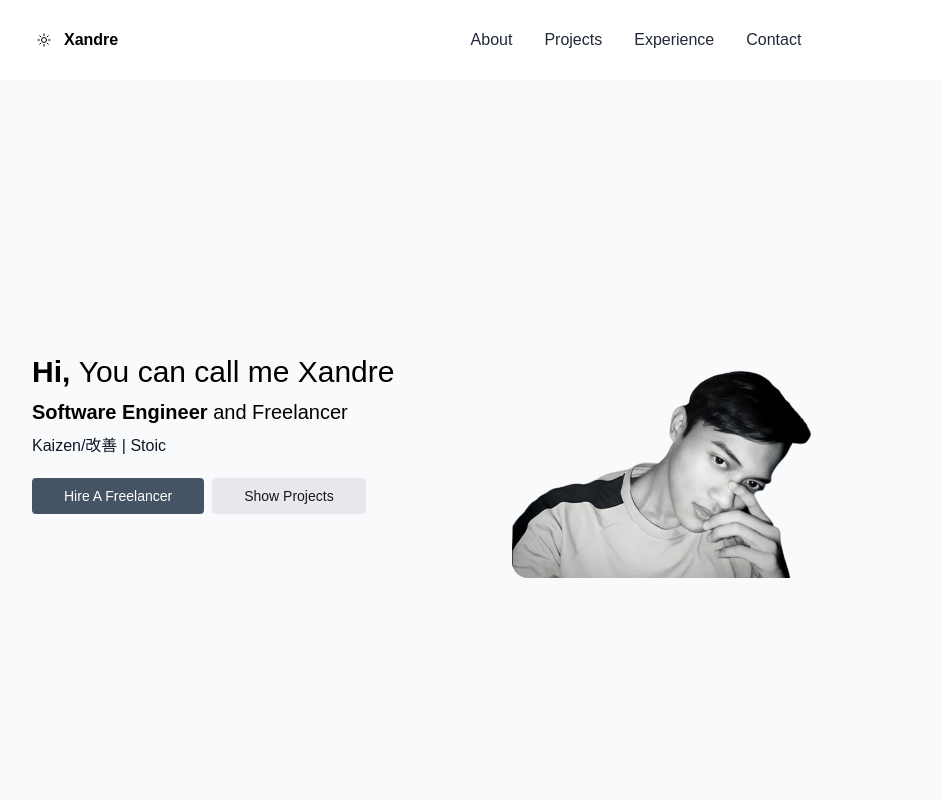
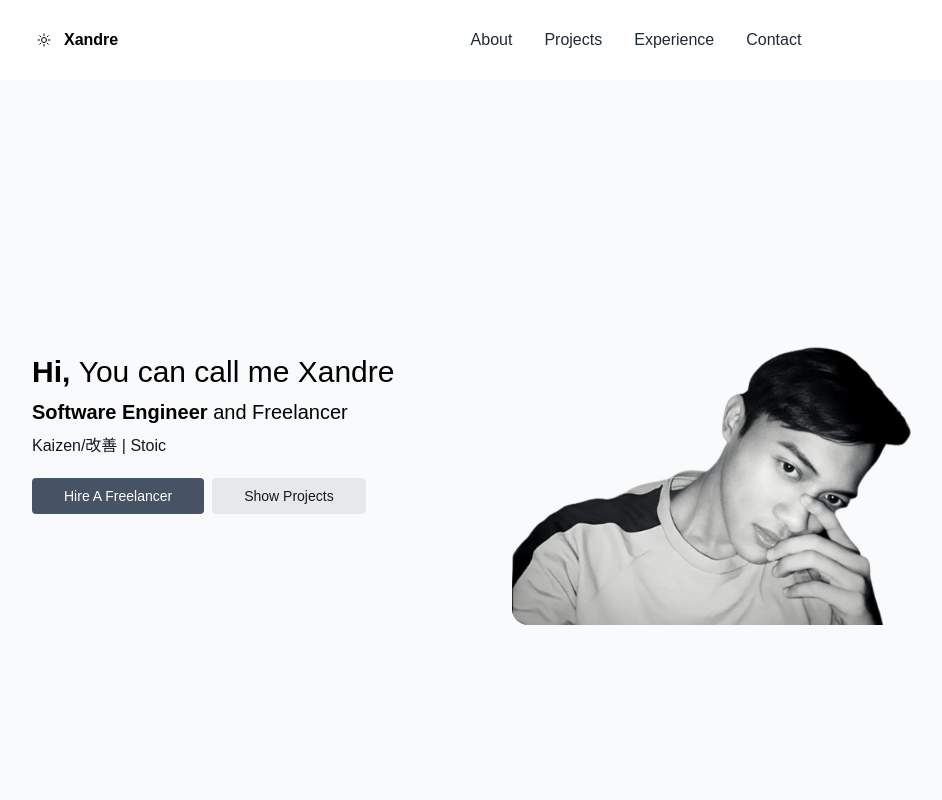
Before and after one commit to Alex-Xandre/open-source-templates, a React (Vite) app: page / in a window 1280 px wide. Shown: the top 800 px of the page, without its empty margins (128-1070 px from the left). Built offline with nearby package versions, Linux system fonts and the light colour scheme.

Commit message:
fix size of banner on desktop

```diff
--- a/src/layout/Home.jsx
+++ b/src/layout/Home.jsx
@@ -45,7 +45,7 @@ const Home = () => {
           <img
             src={bg}
             alt="main_img"
-            className=" max-w-[400px] md:max-w-[300px] rounded-2xl mx-4 lg:mx-0"
+            className=" lg:max-w-[400px] max-w-[400px] md:max-w-[300px]  rounded-2xl mx-4 lg:mx-0"
           />
         </div>
       </section>
```
